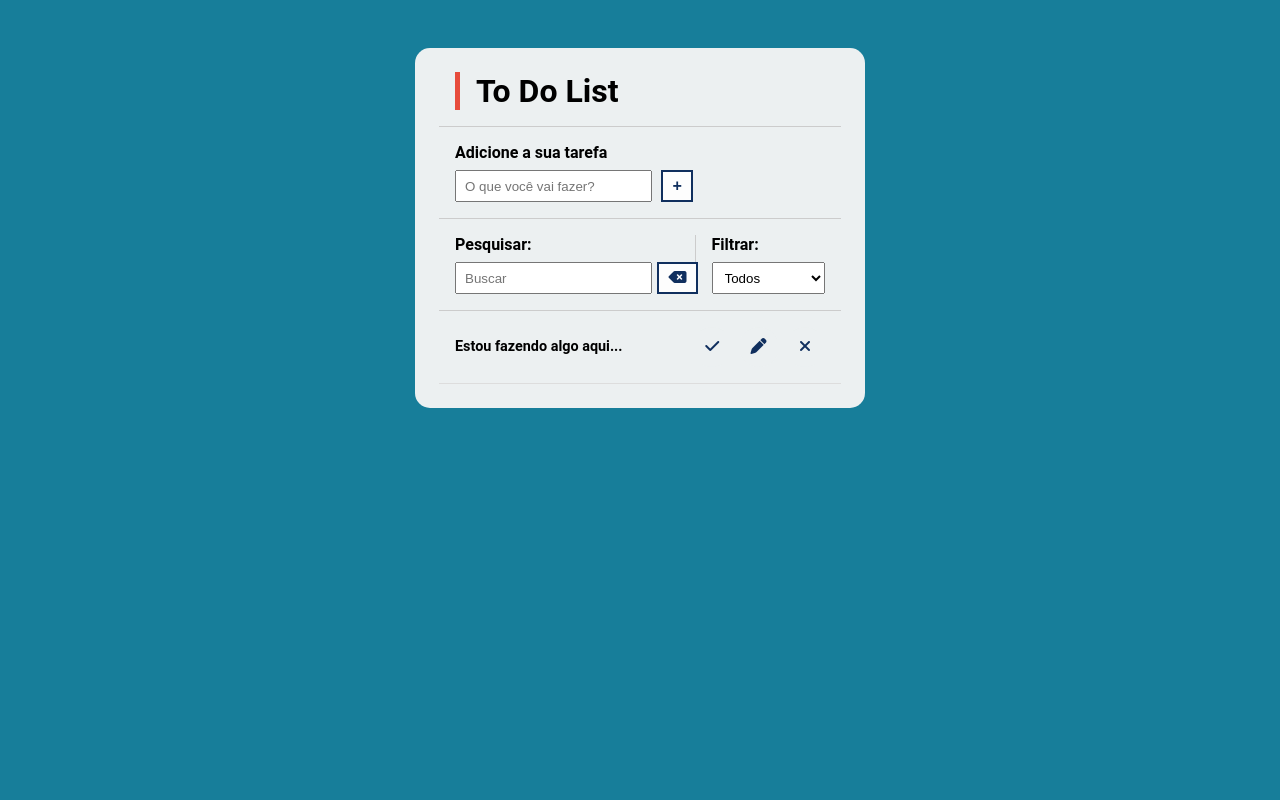
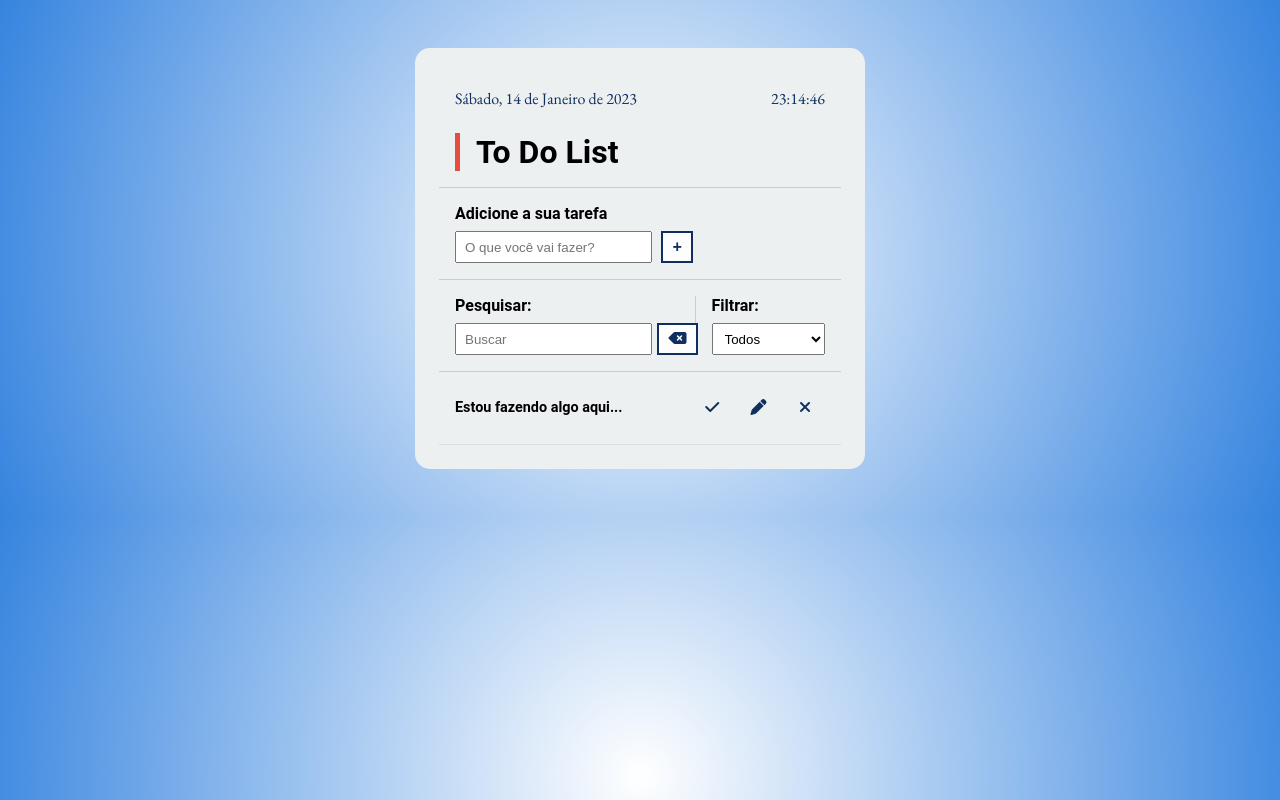
Before and after one commit to Daiene/To-Do-List, a plain HTML site: page index.html in a window 1280 px wide. Drawn offline with nearby package versions, Linux system fonts and the light colour scheme.

Commit message:
Date and Hour added on the project

```diff
--- a/index.html
+++ b/index.html
@@ -19,9 +19,15 @@
 
     <title>To Do List</title>
 </head>
-<body>
+<body onload="time()">
 
     <div class="todo-container">
+
+        <div class="date-hour">
+            <p id="date"></p>
+            <p id="hour"></p>
+        </div>
+
         <header>
             <h1>To Do List</h1>
         </header>
--- a/js/index.js
+++ b/js/index.js
@@ -1,4 +1,10 @@
 // Seleção de Elementos
+const data = new Date();
+const day = String(data.getDate()).padStart(2, '0');
+let dayName = ["Domingo", "Segunda", "Terça", "Quarta", "Quinta", "Sexta", "Sábado"];
+let monName = ["Janeiro", "Fevereiro", "Março", "Abril", "Maio", "Junho", "Agosto", "Outubro", "Novembro", "Dezembro"];
+const year = data.getFullYear();
+
 const todoForm = document.querySelector("#todo-form");
 const todoInput = document.querySelector("#todo-input");
 const todoList = document.querySelector("#todo-list");
@@ -8,6 +14,31 @@ const cancelEditBtn = document.querySelector("#cancel-edit-btn");
 
 let oldInputValue;
 
+
+document.getElementById("date").innerHTML = (dayName [data.getDay()] + ", " + day + " de " + monName [data.getMonth()] + " de " + year);
+
+function time () {
+    const data = new Date();
+    let h = data.getHours();
+    let m = data.getMinutes();
+    let s = data.getSeconds();
+
+    if(h<10) {
+        h = "0"+h;
+    }
+
+    if(m<10) {
+        m = "0"+m;
+    }
+
+    if(s<10) {
+        s = "0"+s;
+    }
+
+    document.getElementById("hour").innerHTML = h+":"+m+":"+s;
+
+    setTimeout('time()',500);
+}
 
 todoForm.addEventListener("submit", (e) => {
 
--- a/style.css
+++ b/style.css
@@ -1,3 +1,5 @@
+@import url('https://fonts.googleapis.com/css2?family=EB+Garamond&display=swap');
+
 *{
     padding: 0;
     margin: 0;
@@ -6,7 +8,22 @@
 
 body{
     font-family: "Roboto", sans-serif;
-    background-color: rgb(23, 126, 154);
+    background: rgb(255,255,255);
+    background: radial-gradient(circle, rgba(255,255,255,1) 0%, rgba(54,132,223,1) 100%);
+}
+
+.date-hour {
+    display: flex;
+    justify-content: space-around;
+    align-items: center;
+    padding: 1rem 1rem 1.5rem 1rem;
+    font-size: 16px;
+    font-family: 'EB Garamond', serif;
+    color: #102F5e;
+}
+
+#date {
+    flex: 1;
 }
 
 button {
```
